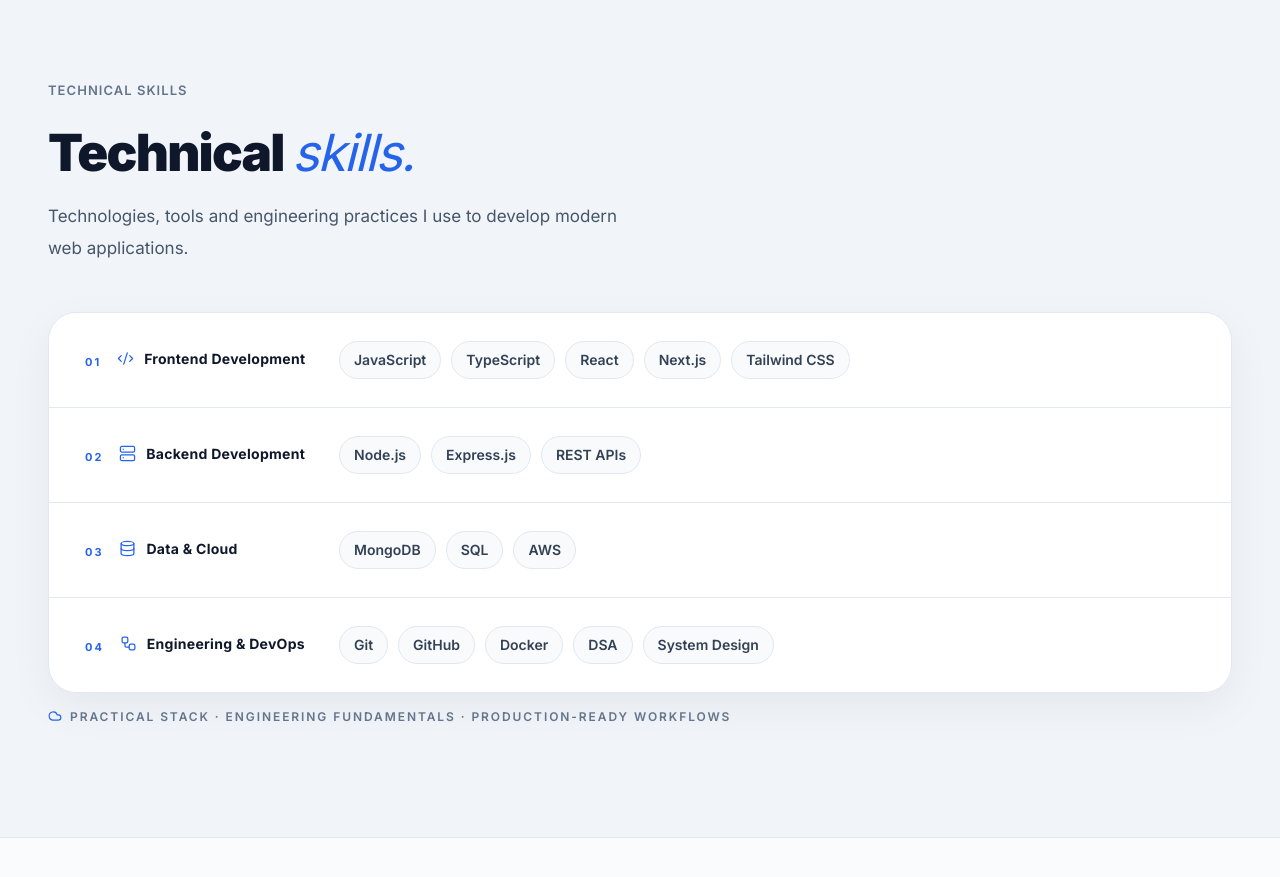
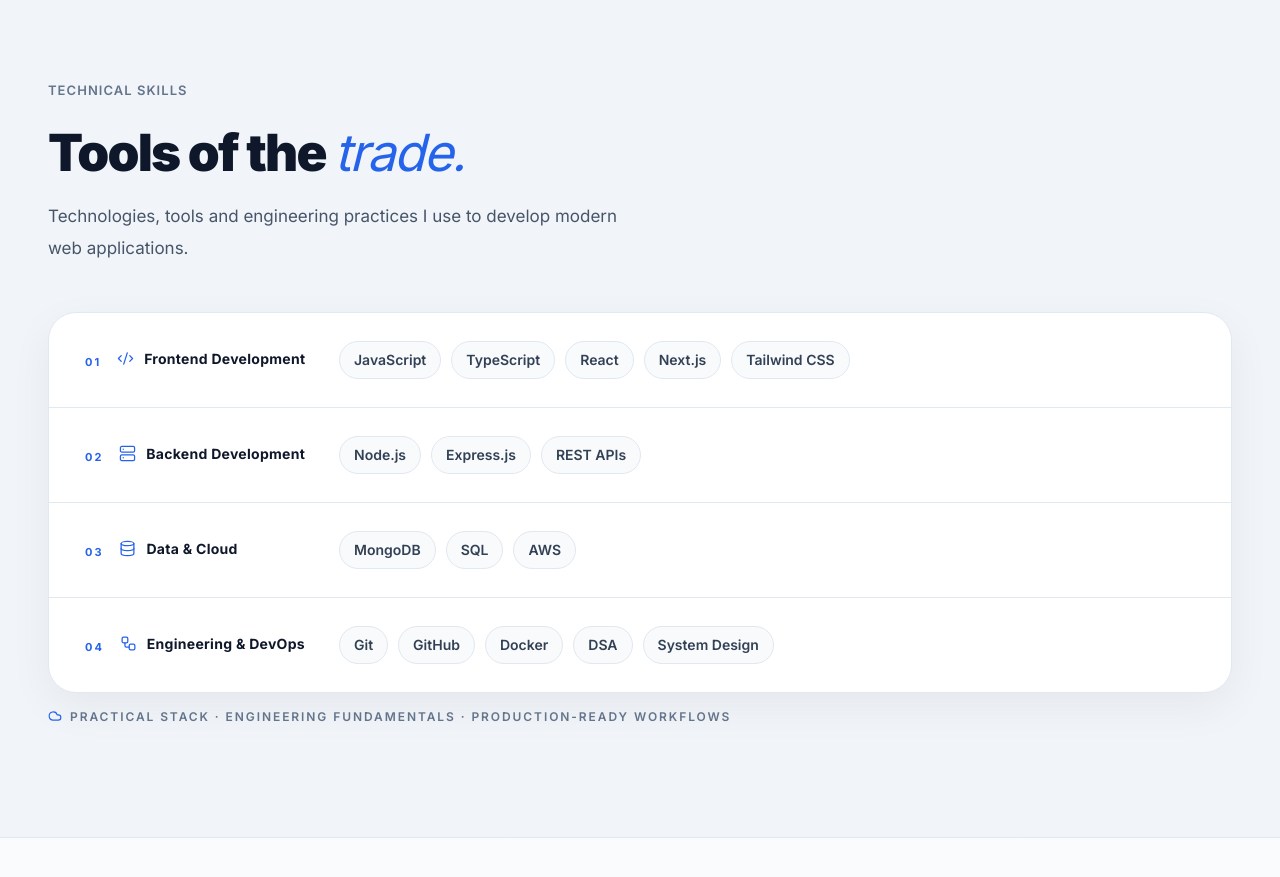
Before and after one commit to Mehedi1-SWE/portfolio, a Next.js app in the folder frontend/: page / in a window 1280 px wide. Shown: the part 6080-6957 px from the top of the page. Built offline with nearby package versions, Linux system fonts and the light colour scheme; no server answers.

Commit message:
Remove repeated words from section headings

```diff
--- a/frontend/components/Skills.tsx
+++ b/frontend/components/Skills.tsx
@@ -54,7 +54,7 @@ export async function Skills() {
         <SectionHeading
           number="06"
           eyebrow="Technical skills"
-          title={<>Technical <span className="font-normal italic text-[#2563EB]">skills.</span></>}
+          title={<>Tools of the <span className="font-normal italic text-[#2563EB]">trade.</span></>}
           description="Technologies, tools and engineering practices I use to develop modern web applications."
         />
 
```
